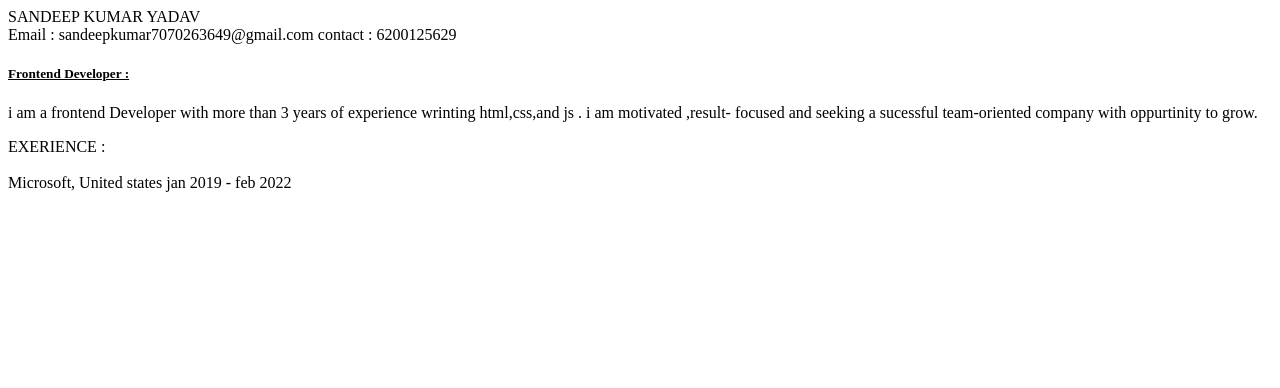
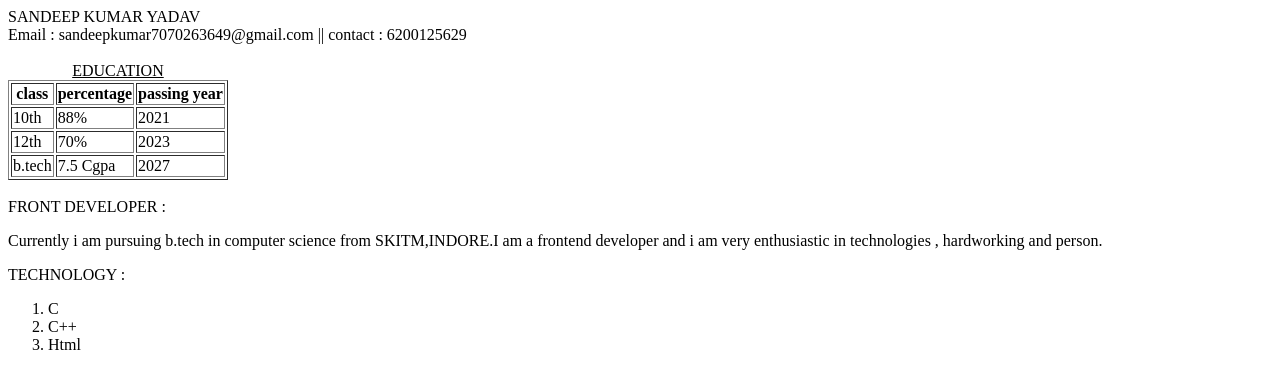
Before and after one commit to sandy6200/html, a plain HTML site: page index.html in a window 1280 px wide. Drawn offline with Linux system fonts and the light colour scheme.

Commit message:
Update index.html

```diff
--- a/index.html
+++ b/index.html
@@ -13,29 +13,58 @@
 
     <div class="contact-info">
         <span class="contact us">Email :</span>
-        <span class="email">sandeepkumar7070263649@gmail.com</span>
-        <span class="separator"></span>
+        <span class="email"></span>sandeepkumar7070263649@gmail.com</span>   ||
+
         <span class="contact">contact :</span>
         <span class="mob val">6200125629</span>
-    </div>
+    </div><br>
 
-    </div>
+    <div>
+        <table border="1">
+         <caption><u>EDUCATION</u</caption>
+            <tr>
+                <th>class</th>
+                <th>percentage</th>
+                <th>passing year</th>
+            </tr>
+
+            <tr>
+                <td>10th</td>
+                <td>88%</td>
+                <td>2021</td>
+            </tr>
+
+            <tr>
+                <td>12th</td>
+                <td>70%</td>
+                <td>2023</td>
+            </tr>
+
+            <tr>
+            <td>b.tech</td>
+            <td>7.5 Cgpa</td>
+            <td>2027</td>
+            </tr>
+        </table>
+    </div><br>
+
 
     </header>
     <main>
-        <h5><u>Frontend Developer : </u></h5>
-        <p>i am a frontend Developer with more than 3 years of experience wrinting html,css,and js . i am motivated ,result- focused and seeking a sucessful team-oriented company with oppurtinity to grow.</p>
+        <span>FRONT DEVELOPER : </span>
+        <p>Currently i am pursuing b.tech in computer science from SKITM,INDORE.I am a frontend developer and i am very enthusiastic in technologies , hardworking and person.</p>
 
-       <div>
-        <span>EXERIENCE : </span>
-       </div><br>
-       <div>
-        <span>Microsoft, United states</span>
-        <span>jan 2019 - feb 2022</span>
-       </div>
-       <div>
-        <span class=""></span>
-       </div>
+
+      <div>
+        <span>TECHNOLOGY : </span>
+        <ol type="1">
+         <li>C</li>
+         <li>C++</li>
+        <li>Html</li>
+        </ol>
+
+      </div>
     </main>
+
 </body>
 </html>
```
